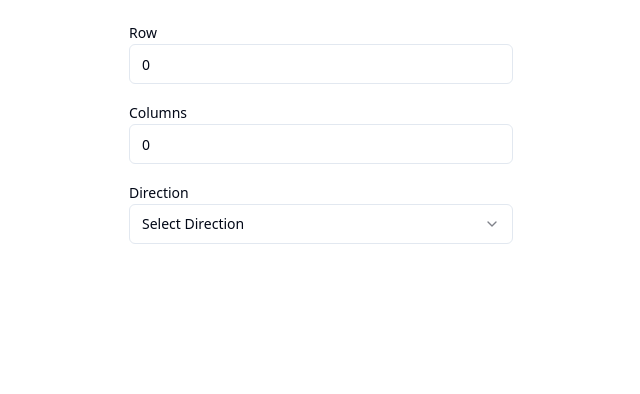
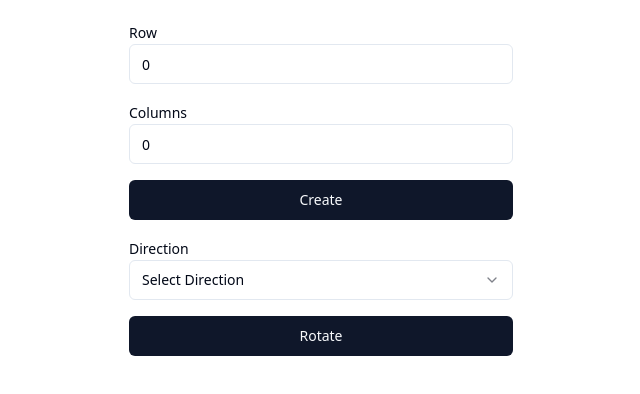
Before and after one commit to superdev0410/Rotate-Table, a React (Vite) app: page / in a window 1280 px wide. Shown: the top 394 px of the page, without its empty margins (319-959 px from the left). Built offline with nearby package versions, Linux system fonts and the light colour scheme.

Commit message:
Add create and rotate button

```diff
--- a/package.json
+++ b/package.json
@@ -11,6 +11,7 @@
   "dependencies": {
     "@radix-ui/react-label": "^2.1.0",
     "@radix-ui/react-select": "^2.1.1",
+    "@radix-ui/react-slot": "^1.1.0",
     "axios": "^1.7.2",
     "body-parser": "^1.20.2",
     "class-variance-authority": "^0.7.0",
--- a/src/client/App.tsx
+++ b/src/client/App.tsx
@@ -2,6 +2,7 @@ import { useState, useCallback } from "react";
 
 import InputWithLabel from "./components/InputWithLabel";
 import SelectWithLabel from "./components/SelectWithLabel";
+import { Button } from "./components/ui/button";
 import { DIRECTIONS } from "./lib/constants";
 
 const App = () => {
@@ -35,6 +36,7 @@ const App = () => {
           value={column.toString()}
           onChange={onColumnChange}
         />
+        <Button>Create</Button>
         <SelectWithLabel
           label="Direction"
           value={direction}
@@ -42,6 +44,7 @@ const App = () => {
           placeholder="Select Direction"
           onChange={setDirection}
         />
+        <Button>Rotate</Button>
       </div>
     </div>
   );
--- /dev/null
+++ b/src/client/components/ui/button.tsx
@@ -0,0 +1,56 @@
+import * as React from "react"
+import { Slot } from "@radix-ui/react-slot"
+import { cva, type VariantProps } from "class-variance-authority"
+
+import { cn } from "@/client/lib/utils"
+
+const buttonVariants = cva(
+  "tw-inline-flex tw-items-center tw-justify-center tw-whitespace-nowrap tw-rounded-md tw-text-sm tw-font-medium tw-ring-offset-background tw-transition-colors focus-visible:tw-outline-none focus-visible:tw-ring-2 focus-visible:tw-ring-ring focus-visible:tw-ring-offset-2 disabled:tw-pointer-events-none disabled:tw-opacity-50",
+  {
+    variants: {
+      variant: {
+        default: "tw-bg-primary tw-text-primary-foreground hover:tw-bg-primary/90",
+        destructive:
+          "tw-bg-destructive tw-text-destructive-foreground hover:tw-bg-destructive/90",
+        outline:
+          "tw-border tw-border-input tw-bg-background hover:tw-bg-accent hover:tw-text-accent-foreground",
+        secondary:
+          "tw-bg-secondary tw-text-secondary-foreground hover:tw-bg-secondary/80",
+        ghost: "hover:tw-bg-accent hover:tw-text-accent-foreground",
+        link: "tw-text-primary tw-underline-offset-4 hover:tw-underline",
+      },
+      size: {
+        default: "tw-h-10 tw-px-4 tw-py-2",
+        sm: "tw-h-9 tw-rounded-md tw-px-3",
+        lg: "tw-h-11 tw-rounded-md tw-px-8",
+        icon: "tw-h-10 tw-w-10",
+      },
+    },
+    defaultVariants: {
+      variant: "default",
+      size: "default",
+    },
+  }
+)
+
+export interface ButtonProps
+  extends React.ButtonHTMLAttributes<HTMLButtonElement>,
+    VariantProps<typeof buttonVariants> {
+  asChild?: boolean
+}
+
+const Button = React.forwardRef<HTMLButtonElement, ButtonProps>(
+  ({ className, variant, size, asChild = false, ...props }, ref) => {
+    const Comp = asChild ? Slot : "button"
+    return (
+      <Comp
+        className={cn(buttonVariants({ variant, size, className }))}
+        ref={ref}
+        {...props}
+      />
+    )
+  }
+)
+Button.displayName = "Button"
+
+export { Button, buttonVariants }
```
Also changed, not shown: 1 other file (tests, documents, lock files or other folders).
